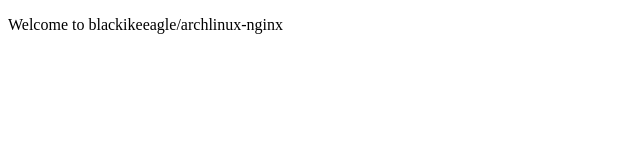
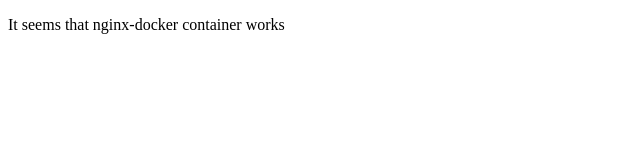
Before and after one commit to mkaczanowski/docker-archlinux-arm, a plain HTML site: page archlinux-nginx/default/index.html in a window 1280 px wide. Shown: the full height of the page, 0-640 px from the left. Drawn offline with Linux system fonts and the light colour scheme.

```diff
--- a/archlinux-nginx/default/index.html
+++ b/archlinux-nginx/default/index.html
@@ -1,9 +1,9 @@
 <!DOCTYPE html>
 <html>
 	<head>
-		<title>Welcome to blackikeeagle/archlinux-nginx</title>
+		<title>Nginx test site</title>
 	</head>
 	<body>
-		<p>Welcome to blackikeeagle/archlinux-nginx</p>
+		<p>It seems that nginx-docker container works</p>
 	</body>
 </html>
```
Also changed, not shown: 1 other file.
